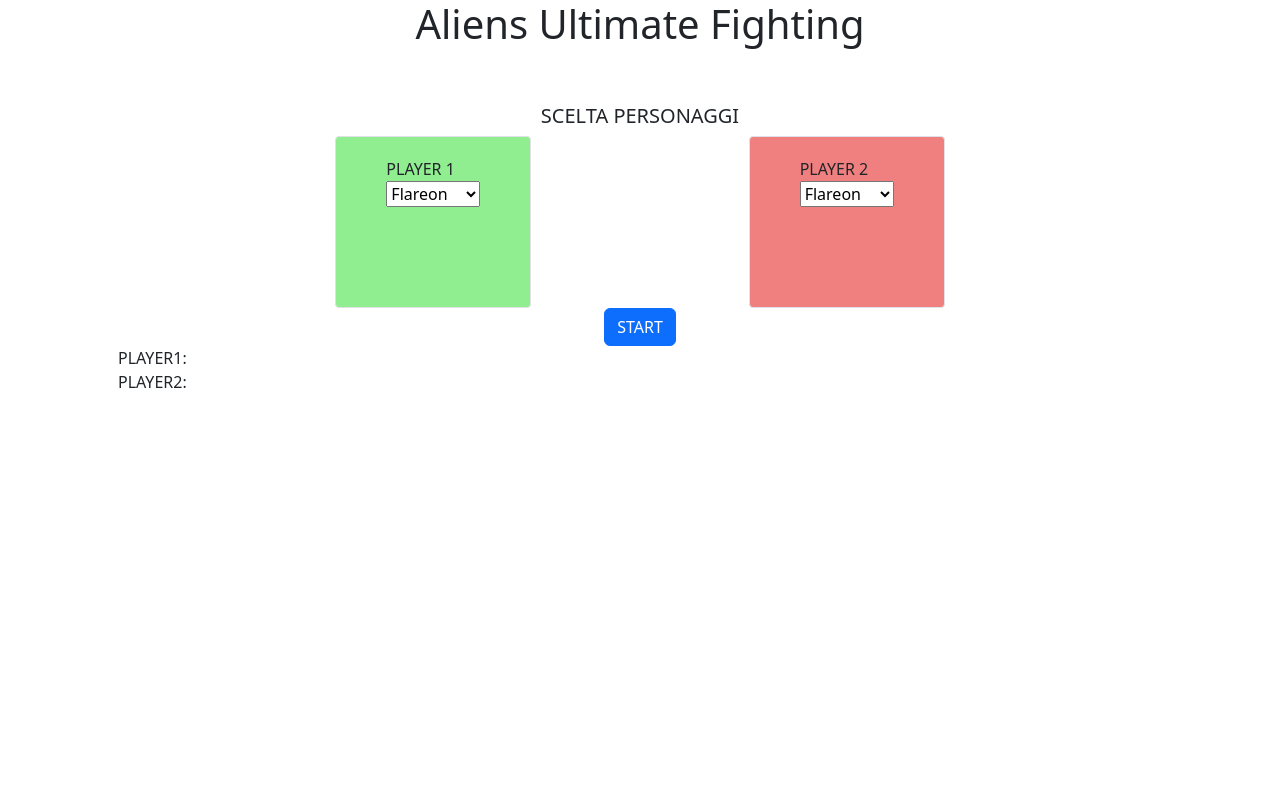
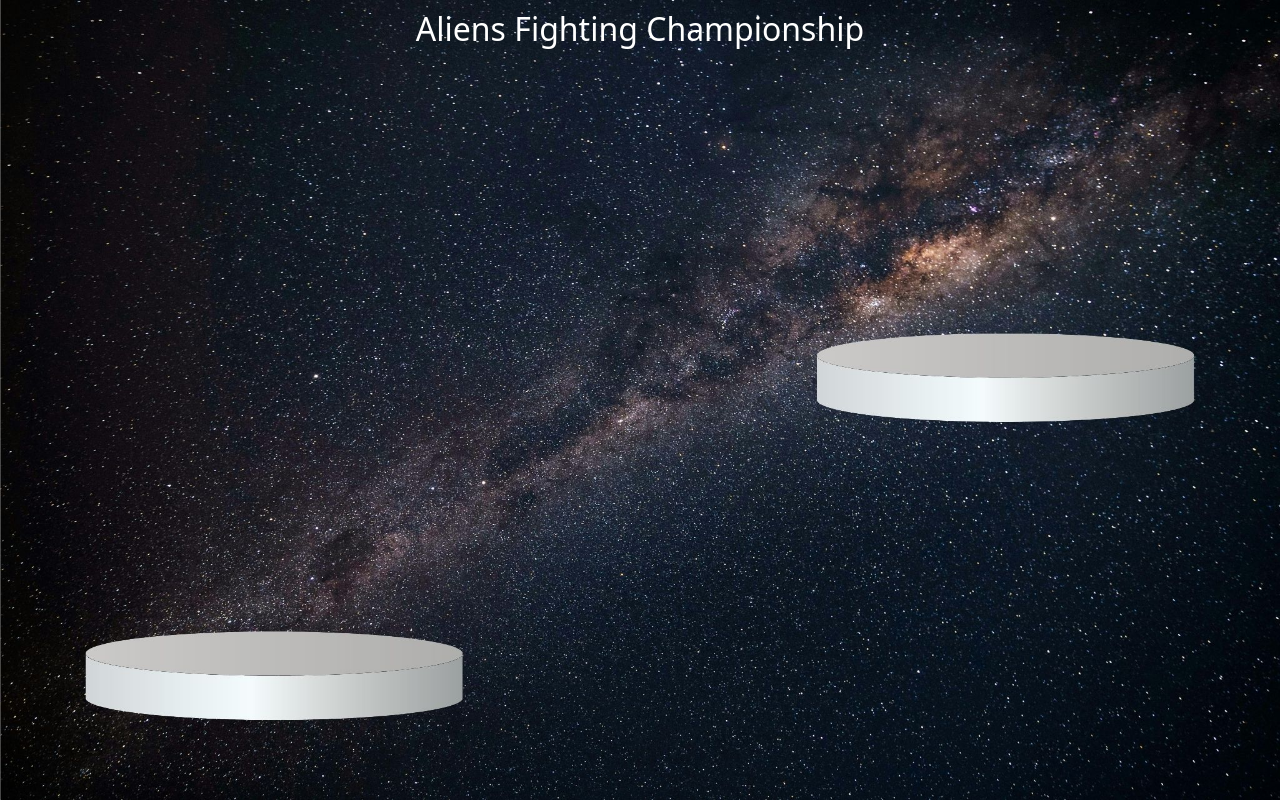
Before and after one commit to MattiaAngelini/react-aliens-game, a React (Vite) app: page /Game in a window 1280 px wide. Built offline with nearby package versions, Linux system fonts and the light colour scheme.

Commit message:
Router created

```diff
--- a/package.json
+++ b/package.json
@@ -1,5 +1,5 @@
 {
-  "name": "aliens-game-React",
+  "name": "react-aliens-game",
   "private": true,
   "version": "0.0.0",
   "type": "module",
@@ -13,6 +13,8 @@
     "bootstrap": "^5.3.3",
     "react": "^18.3.1",
     "react-dom": "^18.3.1",
+    "react-router": "^7.0.2",
+    "react-router-dom": "^7.0.2",
     "sass": "^1.83.0"
   },
   "devDependencies": {
--- a/src/Game.tsx
+++ b/src/Game.tsx
@@ -1,15 +1,20 @@
 import HeroImage from './assets/images/hero.jpg'
-import './styles/Game.scss'
-
+import './assets/styles/Game.scss'
 
 function Game() {
 
   return (
 
     <main>
+
+       <section>
+       <h2 className='ms-title'>Aliens Fighting Championship</h2>
+
         <div className='hero'>
-            <img src={HeroImage} alt="" />
+           <img src={HeroImage} alt="" />
         </div>
+       </section>
+
     </main>
 
   )
--- a/src/Start.tsx
+++ b/src/Start.tsx
@@ -1,12 +1,20 @@
 import './assets/styles/Start.scss'
 import { useState } from "react";
-
 import aliensJson from './assets/aliens.json'
+import { Link } from 'react-router';
 
 function Start() {
+  const aliens = aliensJson;
   const [player1Selection, setPlayer1Selection] = useState('');
   const [player2Selection, setPlayer2Selection] = useState('');
-  const aliens = aliensJson;
+
+  const handleChange1 = (e) =>{
+    setPlayer1Selection(e.target.value)
+  }
+
+  const handleChange2 = (e) =>{
+    setPlayer2Selection(e.target.value)
+  }
 
   return (
     <main>
@@ -14,25 +22,19 @@ function Start() {
 
       <section className="container p-5">
         <h5 className="text-center">SCELTA PERSONAGGI</h5>
-
         <div className="d-flex justify-content-evenly">
-
           <div className="player1 border">
             <div>PLAYER 1</div>
-
-            <select value={player1Selection} onChange={(e) => setPlayer1Selection(e.target.value)}>
+            <select value={player1Selection} onChange={handleChange1}>
               {aliens.map((alien, index) => (
                 <option key={index} value={alien.nome}>{alien.nome}</option>
               ))}
-
             </select>
-
           </div>
 
           <div className="player2 border">
             <div>PLAYER 2</div>
-            <select value={player2Selection} onChange={(e) => setPlayer2Selection(e.target.value)}>
-
+            <select value={player2Selection} onChange={handleChange2}>
               {aliens.map((alien, index) => (
                 <option key={index} value={alien.nome}>{alien.nome}</option>
               ))}
@@ -40,8 +42,9 @@ function Start() {
           </div>
         </div>
 
+
         <div className="d-flex justify-content-center">
-          <button className="btn btn-primary">START</button>
+          <Link to={`/Game`} className="btn btn-primary">START</Link>
         </div>
 
         <div>PLAYER1: {player1Selection}</div>
--- a/src/assets/styles/Game.scss
+++ b/src/assets/styles/Game.scss
@@ -1,7 +1,19 @@
-.hero{
+section{
     height: 100vh;
-        img{
-            height: 100%;
-            width: 100%;
-        }
+    position: relative;
+
+    .hero{
+        height: 100%;
+            img{
+                height: 100%;
+                width: 100%;
+            }
+    }
+    .ms-title{
+        position: absolute;
+        color: white;
+        top: 10px;
+        left: 50%;
+        transform: translate(-50%,0);
+    }
 }
--- a/src/main.tsx
+++ b/src/main.tsx
@@ -1,11 +1,26 @@
 import { StrictMode } from 'react'
 import { createRoot } from 'react-dom/client'
 import 'bootstrap/dist/css/bootstrap.min.css'
+import { createBrowserRouter, RouterProvider } from 'react-router'
+import App from './App.tsx'
+import Game from './Game.tsx'
 
-import App from './App.tsx'
+const router = createBrowserRouter([
+  {
+    path: "/",
+    element: <App></App>
+  },
+  {
+    path: "/Game",
+    element: <Game></Game>
+  }
+
+])
 
 createRoot(document.getElementById('root')!).render(
-  <StrictMode>
-    <App />
-  </StrictMode>,
+
+    <StrictMode>
+        <RouterProvider router={router}></RouterProvider>
+    </StrictMode>,
+
 )
```
Also changed, not shown: 1 other file (tests, documents, lock files or other folders).
